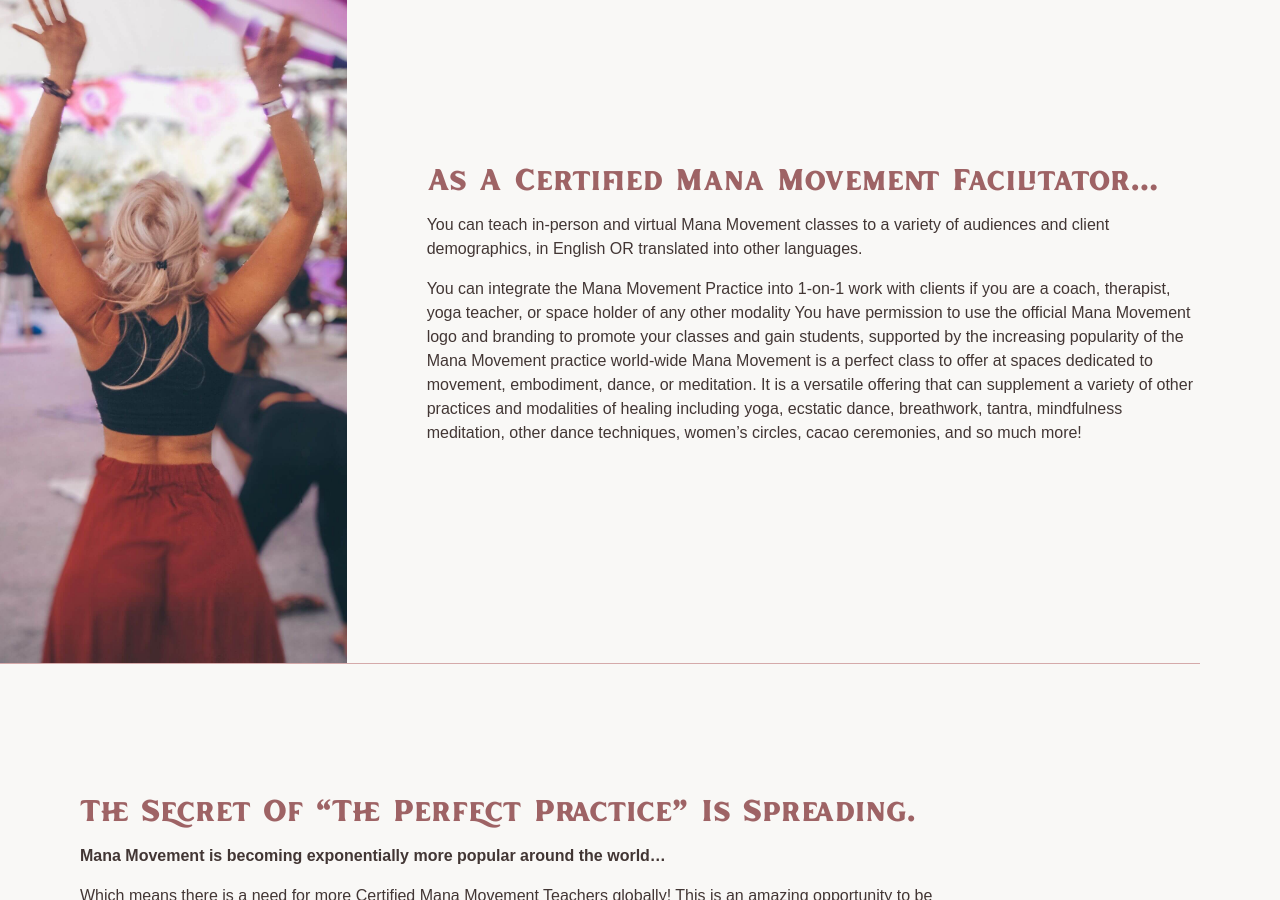
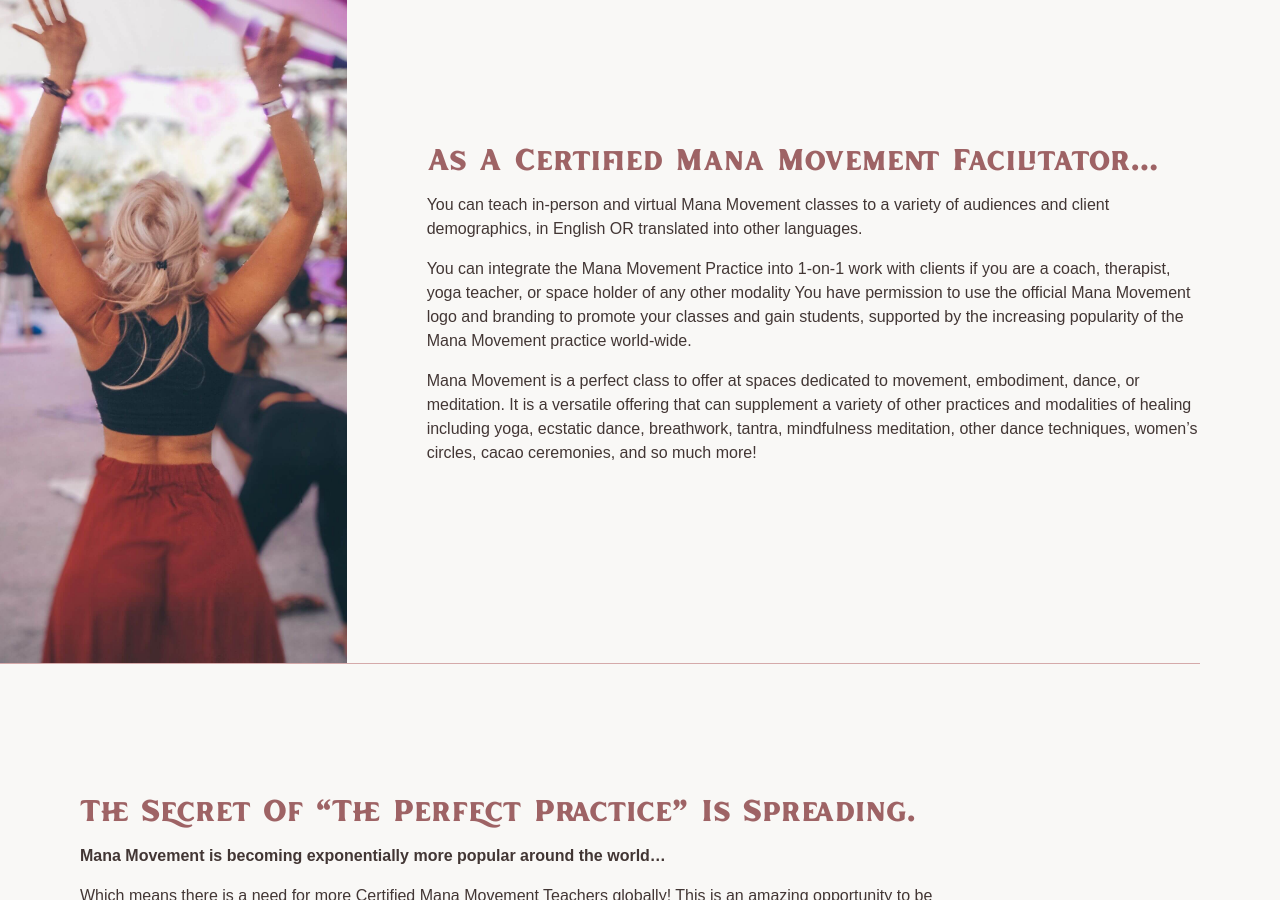
Before and after one commit to brittwoodard/mana-movement, a Jekyll site: the page built from ttc.html, in a window 1280 px wide and 900 px high, scrolled down 5036 px. Built offline with Jekyll 4.4.1, drawn with Linux system fonts in a browser that asks for light colours; nearby versions of some CDN libraries; some web fonts are replaced; some of the changed text lies outside the part shown.

Commit message:
mana's wa edits

```diff
--- a/ttc.html
+++ b/ttc.html
@@ -57,13 +57,16 @@ after:
   heading: As a certified Mana Movement Facilitator...
   description_html: |
     <p>You can teach in-person and virtual Mana Movement classes to a variety of audiences and client demographics, in English OR translated into other languages.</p>
-    <p>You can integrate the Mana Movement Practice into 1-on-1 work with clients if you are a coach, therapist, yoga teacher, or space holder of any other modality You have permission to use the official Mana Movement logo and branding to promote your classes and gain students, supported by the increasing popularity of the Mana Movement practice world-wide Mana Movement is a perfect class to offer at spaces dedicated to movement, embodiment, dance, or meditation. It is a versatile offering that can supplement a variety of other practices and modalities of healing including yoga, ecstatic dance, breathwork, tantra, mindfulness meditation, other dance techniques, women’s circles, cacao ceremonies, and so much more!</p>
+    <p>You can integrate the Mana Movement Practice into 1-on-1 work with clients if you are a coach, therapist, yoga teacher, or space holder of any other modality You have permission to use the official Mana Movement logo and branding to promote your classes and gain students, supported by the increasing popularity of the Mana Movement practice world-wide.</p>
+    <p>Mana Movement is a perfect class to offer at spaces dedicated to movement, embodiment, dance, or meditation. It is a versatile offering that can supplement a variety of other practices and modalities of healing including yoga, ecstatic dance, breathwork, tantra, mindfulness meditation, other dance techniques, women’s circles, cacao ceremonies, and so much more!</p>
   featured_image: /uploads/images/manamovement-10.JPG
   truth:
     heading: The Secret of “the perfect practice” is spreading.
     subheading: Mana Movement is becoming exponentially more popular around the world…
     description_html: |
-      <p>Which means there is a need for more Certified Mana Movement Teachers globally! This is an amazing opportunity to be at the forefront of a powerful movement. Every year, Mana Movement reaches and supports more and more women all around the world and my mission is to keep that going! Online is wonderful, but I would love to see MANA Movement classes happening in studios all over the world in many languages. AND YOU HAVE THE OPPORTUNITY TO HELP BRING THIS VISION TO LIFE! As well as to create opportunity and abundance for yourself and in your career.</p>
+      <p>Which means there is a need for more Certified Mana Movement Teachers globally! This is an amazing opportunity to be at the forefront of a powerful movement.</p>
+      <p>Every year, Mana Movement reaches and supports more and more women all around the world and my mission is to keep that going!</p>
+      <p>Online is wonderful, but I would love to see MANA Movement classes happening in studios all over the world in many languages. AND YOU HAVE THE OPPORTUNITY TO HELP BRING THIS VISION TO LIFE! As well as to create opportunity and abundance for yourself and in your career.</p>
 investment:
   heading: Investment
   subheading: 16-week live online Mana Movement Teacher Training
@@ -306,7 +310,7 @@ seo:
 
     <!-- Right Column -->
     <div class="col-span-3">
-        <h2 class="col-span-3 heading-md text-feature mb-8">Mana Movement Testimonials</h2>
+        <h2 class="col-span-3 heading-md text-feature mb-8">{{ page.testimonials.heading }}</h2>
 
         <div class="testimonial-container">
             {% for item in page.testimonials.testimonials %}
```
Also changed, not shown: other parts of ttc.html (+1 -0 lines).
